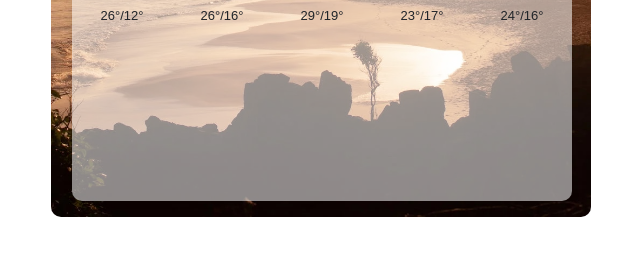
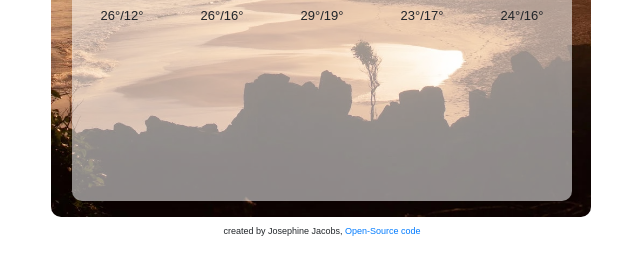
Before and after one commit to JosephineJacobs/WeatherApp-JJ, a website built with Parcel: page index.html in a window 1280 px wide. Shown: the part 483-758 px from the top of the page, without its empty margins (312-952 px from the left). Built offline with nearby package versions, Linux system fonts and the light colour scheme.

Commit message:
Latest submission after adding open sourse

```diff
--- a/index.html
+++ b/index.html
@@ -61,8 +61,6 @@
         </div>
         <br/>
         <br/>
-
-
         <div class="container text-center">
           <div class="row justify-content-start">
             <div class="col">
@@ -90,9 +88,15 @@
               <p class="signs">🌧️</p>
               <p class="text">24°/16°</p>
             </div>
+<br/>
+            <div class="container under-Sign">
+          <div class="row justify-content-start">
+            <div class="col">
+        <div class="Undersign" id="under-Sign">created by Josephine Jacobs,
+          <a href="https://github.com/JosephineJacobs/WeatherApp-JJ"> Open-Source code</a></div>
         </div>
       </div>
     </div>
     <script src="src/index.js"></script>
-  </body>
+
 </html>
--- a/src/styles.css
+++ b/src/styles.css
@@ -92,3 +92,10 @@ h1 {
   font-size: 13px;
   margin: 0 auto;
 }
+
+.under-Sign {
+  display: block;
+  text-align: center;
+  font-size: xx-small;
+  margin: 200px auto;
+}
```
Also changed, not shown: 1 other file.
